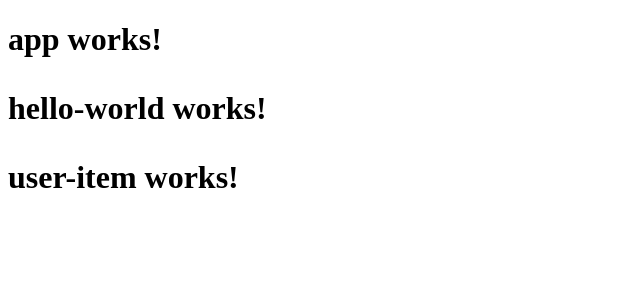
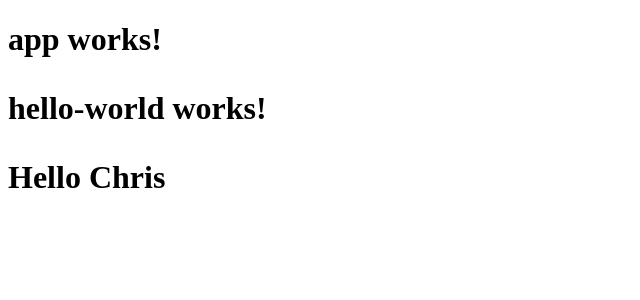
Before and after one commit to Anfz/ng-book-2, an Angular app in the folder angular2_hello_world/: page / in a window 1280 px wide. Shown: the top 300 px of the page, without its empty margins (0-640 px from the left). Built offline with nearby package versions, Linux system fonts and the light colour scheme.

Commit message:
added variables to components

```diff
--- a/angular2_hello_world/src/app/user-item/user-item.component.html
+++ b/angular2_hello_world/src/app/user-item/user-item.component.html
@@ -1,3 +1,3 @@
 <p>
-  user-item works!
+  Hello {{name}}
 </p>
--- a/angular2_hello_world/src/app/user-item/user-item.component.ts
+++ b/angular2_hello_world/src/app/user-item/user-item.component.ts
@@ -6,8 +6,10 @@ import { Component, OnInit } from '@angular/core';
   styleUrls: ['./user-item.component.css']
 })
 export class UserItemComponent implements OnInit {
-
-  constructor() { }
+  name:  string; // <-- added name property
+  constructor() {
+  	this.name = 'Chris';
+  }
 
   ngOnInit() {
   }
```
